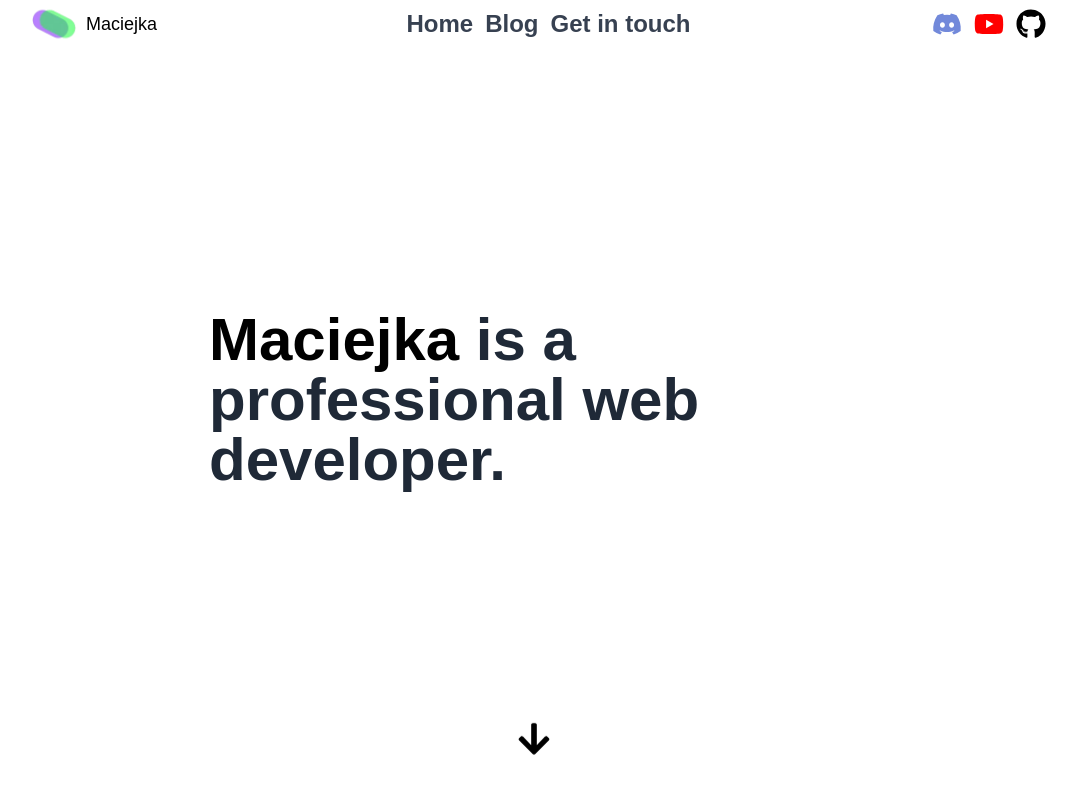
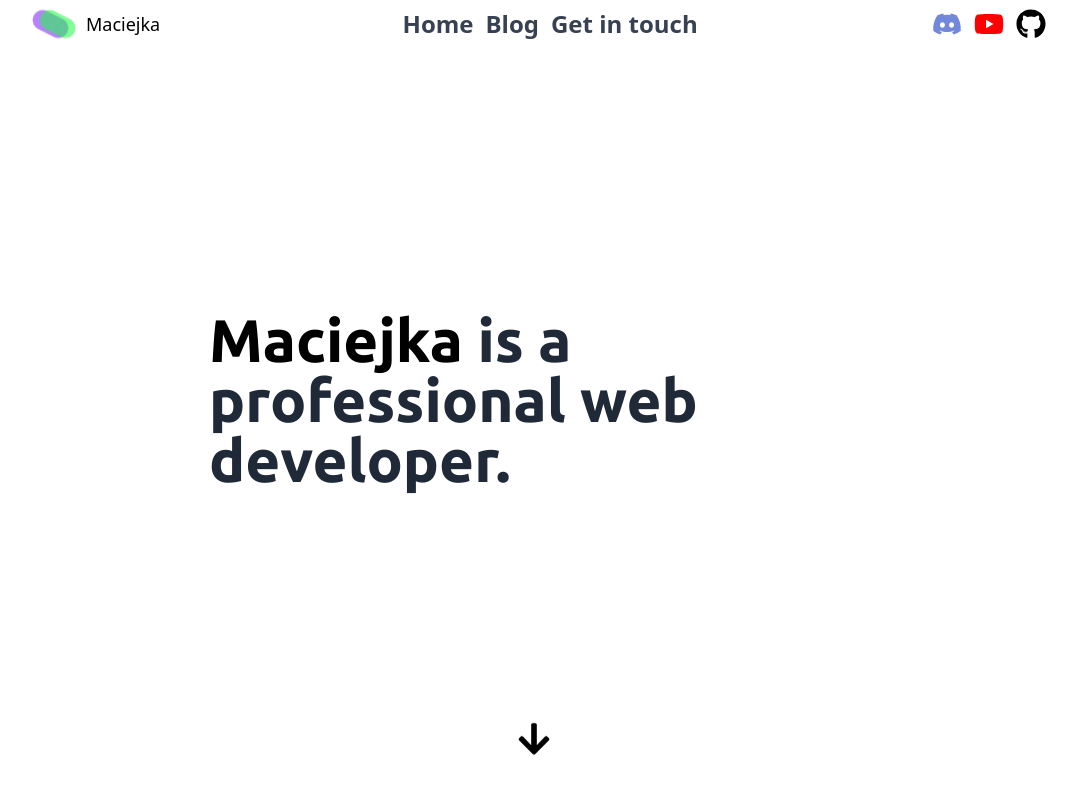
Before and after one commit to Maciejka1/portfolio-code, a React (Create React App) app: page / in a window 1280 px wide. Shown: the top 800 px of the page, without its empty margins (106-1183 px from the left). Built offline with nearby package versions, Linux system fonts and the light colour scheme; no server answers; the database is empty.

Commit message:
add bold font

```diff
--- a/src/App.css
+++ b/src/App.css
@@ -1,4 +1,4 @@
-body { font-family: "Ubuntu", sans-serif; }
+
 html{
   scroll-behavior: smooth;
 }
--- a/src/components/loadingAnimation.js
+++ b/src/components/loadingAnimation.js
@@ -5,9 +5,12 @@ import {AnimatePresence} from 'framer-motion'
 import Blog from './pages/blog/blog'
 import BlogArticle from './templates/blogArticle/blogArticle'
 import Error from './templates/404'
+import "@fontsource/ubuntu"
+import "@fontsource/ubuntu/700.css"
 function LoadingAnimation(){
     const location = useLocation()
     return(
+    <div style={{fontFamily: "Ubuntu"}}>
         <AnimatePresence>
             <Routes location={location} key={location.pathname}>
                 <Route path='/' element={<Main/>} />
@@ -17,6 +20,7 @@ function LoadingAnimation(){
                 <Route path='*' element={<Error/>}/>
             </Routes>
         </AnimatePresence>
+    </div>
     )
 }
 export default LoadingAnimation
```
Lines whose indentation alone changed are shown as unchanged.
